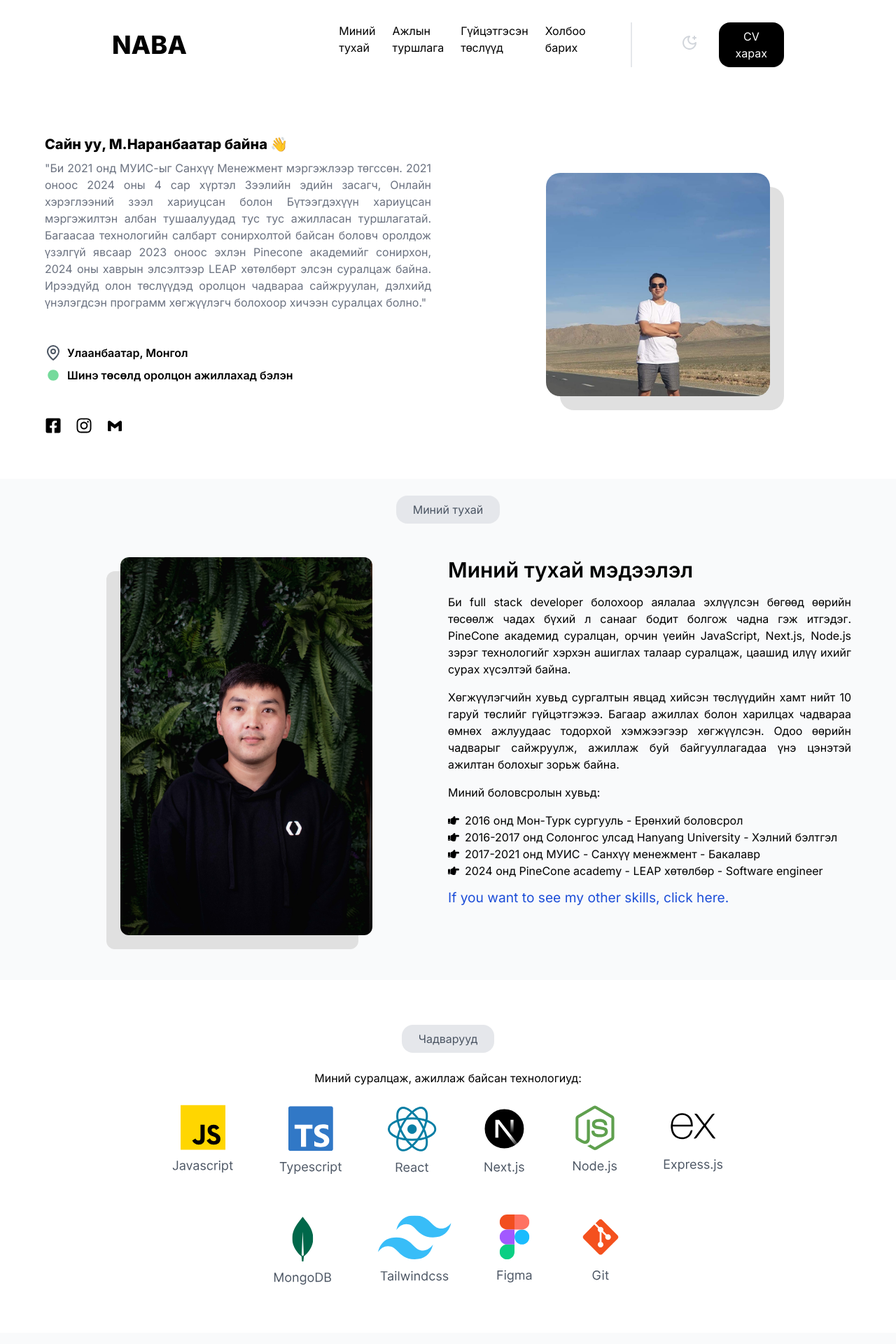
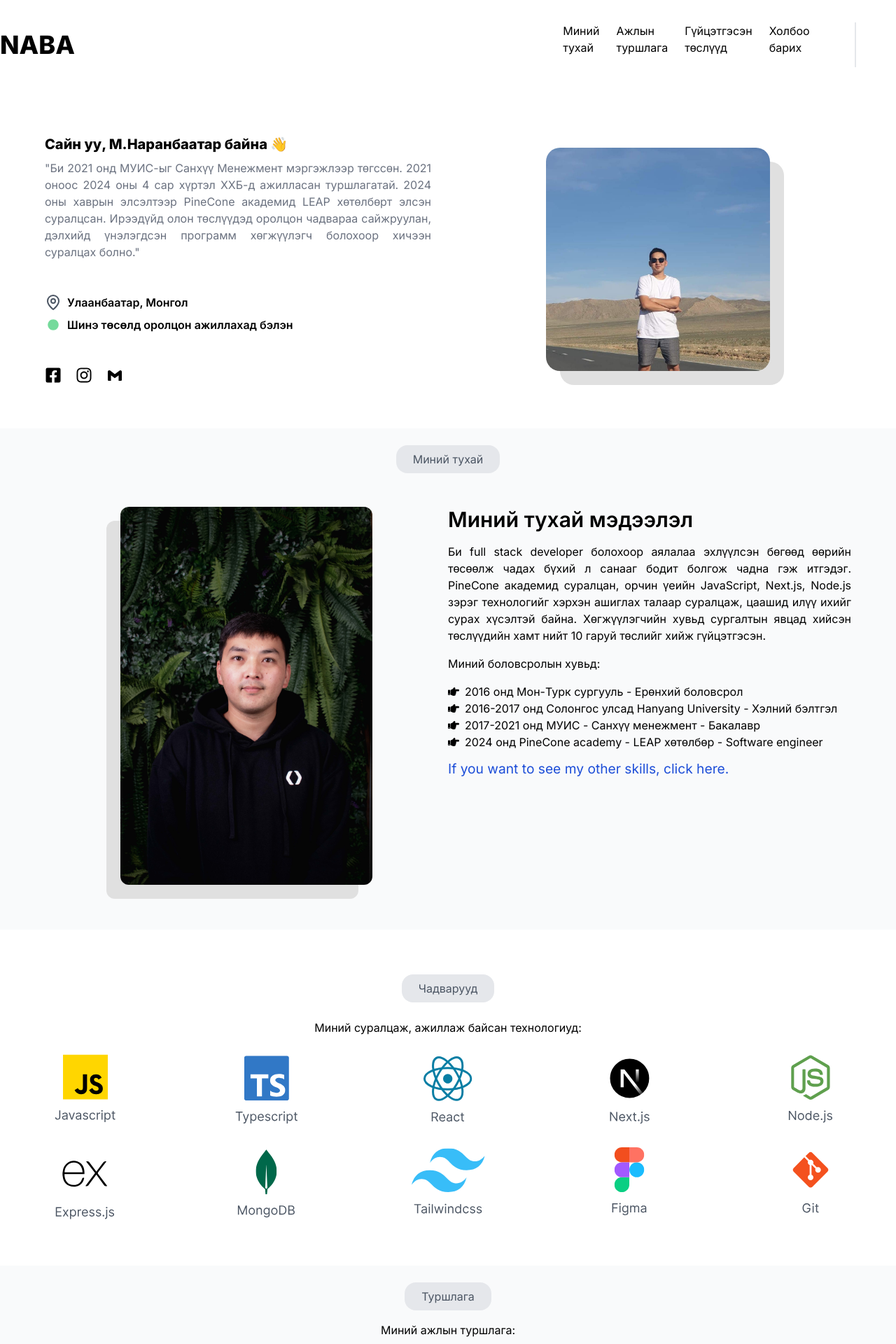
Before and after one commit to Naba0521/portfolia, a Next.js app in the folder naba-port/: page / in a window 1280 px wide. Shown: the top 1920 px of the page at 70% size. Built offline with nearby package versions, Linux system fonts and the light colour scheme.

Commit message:
bg zaswarlaw

```diff
--- a/naba-port/src/app/page.js
+++ b/naba-port/src/app/page.js
@@ -19,7 +19,7 @@ export default function Home() {
   return (
     <div className={isDark ? "dark" : ""}>
       <div className="bg-white dark:bg-[#030712] w-full">
-        <main className="flex flex-col gap-10 min-w-[380px] lg:max-w-[1440px] items-center m-auto overflow-hidden bg-white dark:bg-[#030712]">
+        <main className="flex flex-col gap-10 min-w-[380px]  items-center m-auto overflow-hidden bg-white dark:bg-[#030712]">
           <Navbar toggleDarkMode={handleClick} isDark={isDark} />
           <Landig />
           <About />
--- a/naba-port/src/components/About.js
+++ b/naba-port/src/components/About.js
@@ -42,7 +42,7 @@ export const About = () => {
 
   return (
     <div className="w-full bg-[#F9FAFB] dark:bg-[#111827]" id="about">
-      <div className="w-[90%] m-auto flex flex-col gap-[48px] h-max rounded-[20px] py-[24px]">
+      <div className="w-[90%] lg:max-w-[1440px] m-auto flex flex-col gap-[48px] h-max rounded-[20px] py-[24px]">
         <div className="flex items-center m-auto">
           <Button value="Миний тухай" />
         </div>
@@ -66,14 +66,9 @@ export const About = () => {
               төсөөлж чадах бүхий л санааг бодит болгож чадна гэж итгэдэг.
               PineCone академид суралцан, орчин үеийн JavaScript, Next.js,
               Node.js зэрэг технологийг хэрхэн ашиглах талаар суралцаж, цаашид
-              илүү ихийг сурах хүсэлтэй байна.
-            </div>
-            <div>
-              Хөгжүүлэгчийн хувьд сургалтын явцад хийсэн төслүүдийн хамт нийт 10
-              гаруй төслийг гүйцэтгэжээ. Багаар ажиллах болон харилцах чадвараа
-              өмнөх ажлуудаас тодорхой хэмжээгээр хөгжүүлсэн. Одоо өөрийн
-              чадварыг сайжруулж, ажиллаж буй байгууллагадаа үнэ цэнэтэй ажилтан
-              болохыг зорьж байна.
+              илүү ихийг сурах хүсэлтэй байна. Хөгжүүлэгчийн хувьд сургалтын
+              явцад хийсэн төслүүдийн хамт нийт 10 гаруй төслийг хийж
+              гүйцэтгэсэн.
             </div>
             <div>Миний боловсролын хувьд:</div>
             <ul>
--- a/naba-port/src/components/Landig.js
+++ b/naba-port/src/components/Landig.js
@@ -7,7 +7,7 @@ import Image from "next/image";
 
 export const Landig = () => {
   return (
-    <div className="w-[90%] m-auto flex flex-col-reverse  lg:flex lg:flex-row items-center h-max py-[24px] gap-[48px]">
+    <div className="w-[90%] m-auto flex flex-col-reverse lg:max-w-[1440px]  lg:flex lg:flex-row items-center h-max py-[24px] gap-[48px]">
       <div className="flex-1 flex flex-col gap-[48px]">
         <div className="flex flex-col gap-[8px]">
           <h1 className="text-xl font-extrabold dark:text-[#F9FAFB] z-10">
@@ -15,14 +15,10 @@ export const Landig = () => {
           </h1>
           <div className="text-gray-500 dark:text-[#F9FAFB] text-justify">
             "Би 2021 онд МУИС-ыг Санхүү Менежмент мэргэжлээр төгссөн. 2021 оноос
-            2024 оны 4 сар хүртэл Зээлийн эдийн засагч, Онлайн хэрэглээний зээл
-            хариуцсан болон Бүтээгдэхүүн хариуцсан мэргэжилтэн албан тушаалуудад
-            тус тус ажилласан туршлагатай. Багаасаа технологийн салбарт
-            сонирхолтой байсан боловч оролдож үзэлгүй явсаар 2023 оноос эхлэн
-            Pinecone академийг сонирхон, 2024 оны хаврын элсэлтээр LEAP
-            хөтөлбөрт элсэн суралцаж байна. Ирээдүйд олон төслүүдэд оролцон
-            чадвараа сайжруулан, дэлхийд үнэлэгдсэн программ хөгжүүлэгч болохоор
-            хичээн суралцах болно."
+            2024 оны 4 сар хүртэл ХХБ-д ажилласан туршлагатай. 2024 оны хаврын
+            элсэлтээр PineCone академид LEAP хөтөлбөрт элсэн суралцсан. Ирээдүйд
+            олон төслүүдэд оролцон чадвараа сайжруулан, дэлхийд үнэлэгдсэн
+            программ хөгжүүлэгч болохоор хичээн суралцах болно."
           </div>
         </div>
         <div className="flex flex-col gap-[8px]">
--- a/naba-port/src/components/Navbar.js
+++ b/naba-port/src/components/Navbar.js
@@ -14,7 +14,7 @@ export const Navbar = ({ toggleDarkMode, isDark }) => {
   };
 
   return (
-    <div className="relative w-[100%] lg:w-[960px] m-auto flex justify-between items-center h-max rounded-[20px] py-[32px]">
+    <div className="relative w-[100%] lg:w-[1440px] m-auto flex justify-between items-center h-max rounded-[20px] py-[32px]">
       <div className="w-[90%] m-auto flex justify-between items-center h-max">
         <div className="text-4xl font-extrabold dark:text-white">NABA</div>
         <div>
@@ -76,9 +76,15 @@ export const Navbar = ({ toggleDarkMode, isDark }) => {
           </div>
         </div>
         <div className="pt-[16px]">
-          <div className="px-[24px] py-[8px] rounded-[16px] bg-black text-white dark:text-black dark:bg-white text-center">
-            CV татах
-          </div>
+          <a
+            href="https://online.flippingbook.com/view/16694005/"
+            target="_blank"
+            rel="noopener noreferrer"
+          >
+            <div className="px-[24px] py-[8px] rounded-[16px] bg-black text-white dark:text-black dark:bg-white text-center">
+              CV харах
+            </div>
+          </a>
         </div>
       </div>
 
--- a/naba-port/src/components/Part4.js
+++ b/naba-port/src/components/Part4.js
@@ -37,18 +37,18 @@ export const Part4 = () => {
   }, []);
 
   return (
-    <div className="w-[100%] m-auto flex flex-col gap-[24px] h-max rounded-[20px] py-[24px] items-center justify-center">
+    <div className="w-[100%] lg:max-w-[1440px] m-auto flex flex-col gap-[24px] h-max rounded-[20px] py-[24px] items-center justify-center">
       <div className="flex items-center m-auto">
         <Button value="Чадварууд" />
       </div>
-      <div className="flex dark:text-[#F9FAFB] text-center ">
+      <div className="flex dark:text-[#F9FAFB] text-center">
         Миний суралцаж, ажиллаж байсан технологиуд:
       </div>
-      <div className="flex gap-[64px] flex-wrap justify-center w-[65%]">
+      <div className="lg:grid lg:grid-cols-5 grid grid-cols-2 gap-y-10 gap-x-4 w-[100%] m-auto">
         {currentIcons.map((icon, index) => (
           <div
             key={index}
-            className="transition-transform duration-1000 ease-in-out transform"
+            className="flex justify-center items-center transition-transform duration-1000 ease-in-out transform"
             style={{
               transform: `translateY(${Math.sin((index + 1) * 0.5) * 5}px)`, // Жижиг хөдөлгөөн
             }}
--- a/naba-port/src/components/Part5.js
+++ b/naba-port/src/components/Part5.js
@@ -2,8 +2,8 @@ import { Button } from "./Button";
 import Image from "next/image";
 export const Part5 = () => {
   return (
-    <div className=" w-[100%] bg-[#F9FAFB] dark:bg-[#111827]" id="experience">
-      <div className="w-[90%] m-auto flex flex-col gap-[48px]  h-max rounded-[20px] py-[24px]">
+    <div className=" w-[100%] bg-[#F9FAFB]  dark:bg-[#111827]" id="experience">
+      <div className="w-[90%] m-auto flex flex-col gap-[48px] lg:max-w-[1440px]  h-max rounded-[20px] py-[24px]">
         <div className="flex items-center flex-col gap-[16px]">
           <div className=" flex items-center m-auto">
             <Button value="Туршлага" />
--- a/naba-port/src/components/Part6.js
+++ b/naba-port/src/components/Part6.js
@@ -89,7 +89,7 @@ export const Part6 = () => {
 
   return (
     <div
-      className="w-[90%] m-auto flex flex-col gap-[48px]  h-fit rounded-[20px] py-[24px]"
+      className="w-[90%] m-auto flex flex-col gap-[48px] lg:max-w-[1440px]  h-fit rounded-[20px] py-[24px]"
       id="skills"
     >
       <div className="flex items-center flex-col gap-[16px]">
@@ -127,7 +127,7 @@ export const Part6 = () => {
 
       {/* Conditionally render the other projects */}
       {showMore && (
-        <div className="flex flex-col gap-5">
+        <div className="flex flex-col gap-5 dark:text-[#F9FAFB]">
           {otherProjectData.map((item, index) => (
             <div
               key={index}
--- a/naba-port/src/components/Part8.js
+++ b/naba-port/src/components/Part8.js
@@ -1,7 +1,7 @@
 import { Cicon } from "../assets/icons/c";
 export const Part8 = () => {
   return (
-    <div className=" w-[100%] bg-[#F9FAFB] dark:bg-[#111827] rounded-[20px] dark:text-[#F9FAFB]">
+    <div className=" w-[100%] bg-[#F9FAFB] dark:bg-[#111827]  dark:text-[#F9FAFB]">
       <div className="w-[90%] m-auto flex gap-[8px] justify-center items-center h-max rounded-[20px] py-[24px]">
         <div>
           <Cicon />
```
